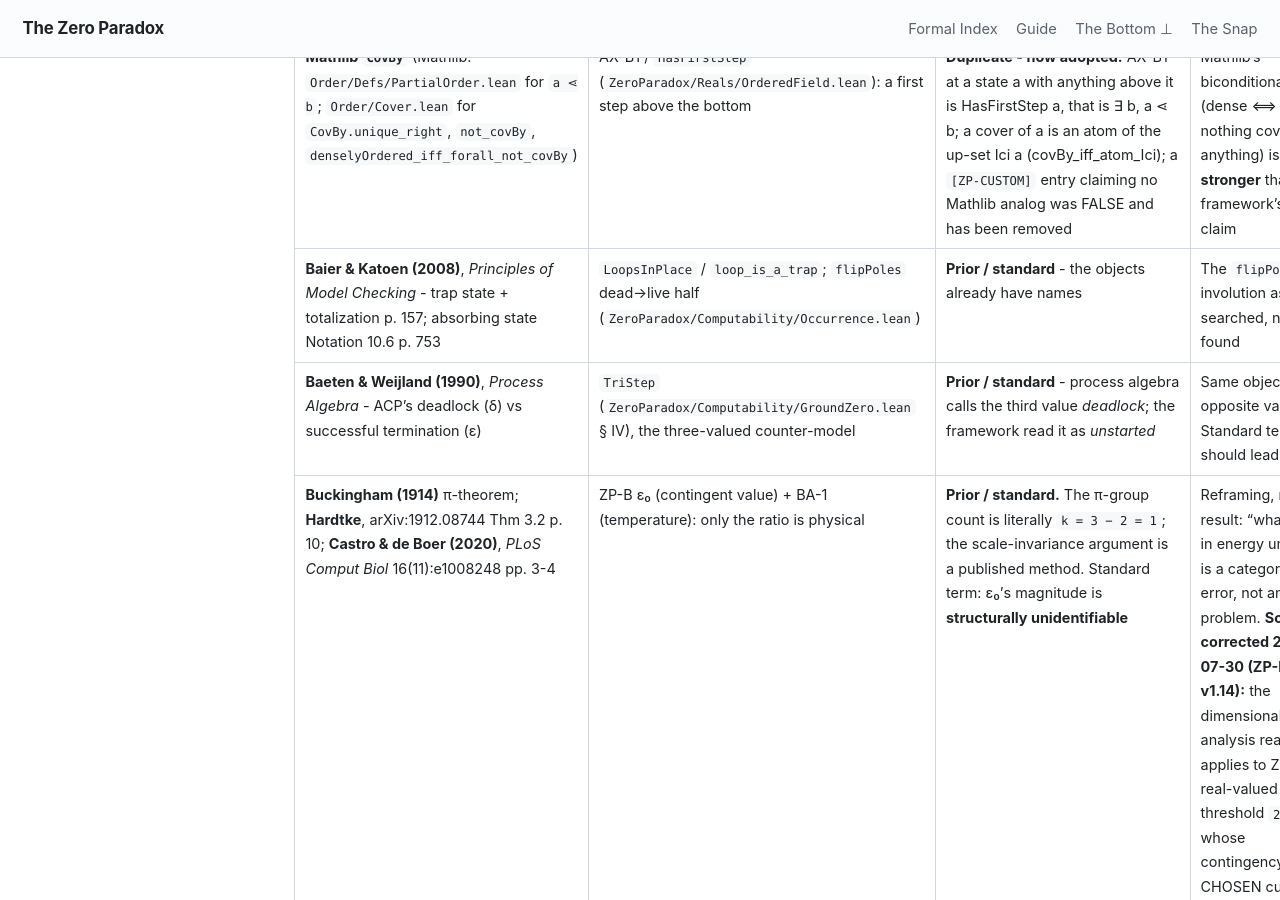
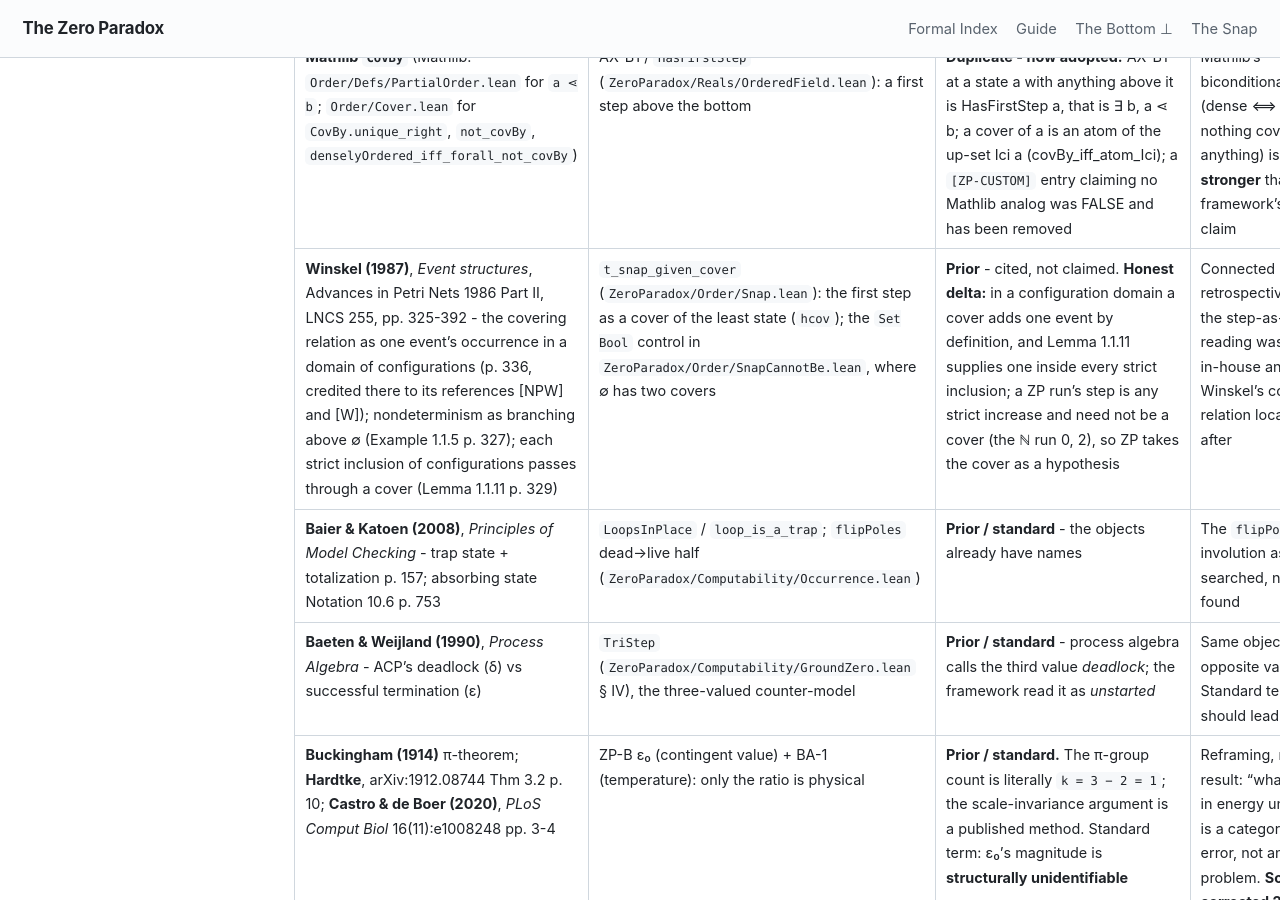
Before and after one commit to timbrigham/ZeroParadox, a Jekyll site: the page built from CLAIMS.md, in a window 1280 px wide and 900 px high, scrolled down 19145 px. Built offline with Jekyll 4.4.1, drawn with Linux system fonts in a browser that asks for light colours; our own code applies the rules of GitHub Pages for plain Markdown files.

Commit message:
hcov: cite Winskel 1987 for step-as-cover; gloss fixes
Prior-art remediation: the cover as a one-step transition, and two covers
of the least state as nondeterministic branching, is Winskel, Event
structures, LNCS 255 (1987), p. 336 and Example 1.1.5 p. 327. A Reading
line at t_snap_given_cover and beside the Set Bool control, plus a row in
CLAIMS.md's convergence ledger, with the delta: in a configuration domain
a cover adds one event and Lemma 1.1.11 puts one inside every strict
inclusion; a ZP run's step need not be a cover, so hcov is a hypothesis.

Ordinary gloss fixes: zpSemilatticeSup is an abbrev; the
axb1_gives_unique_target order is the carrier's own; "the bottom of
Set.Ici a" for "the local bottom"; "supply the cover"; the
t_snap_given_cover #check gloss names the triple and hcov's transport.

Co-Authored-By: Claude Opus 5.5 (1M context) <noreply@anthropic.com>

```diff
--- a/CLAIMS.md
+++ b/CLAIMS.md
@@ -205,6 +205,7 @@ Three things to read it correctly:
 | **Escardó** - `not-finite-is-∞'` (TypeTopology, `GenericConvergentSequence`); ℕ∞ as the final coalgebra of `𝟙 + (−)` | `notEL_unique` (`ZeroParadox/Computability/GroundZero.lean`): the behaviour that never reaches a leaf is uniquely `natInfinity` | **Prior - and purer.** Escardó proves it `--safe --without-K` from function extensionality alone; ours carries `Classical.choice` via Mathlib's QPF quotient | Identical result. Live purity lead: their route is choice-free |
 | **Rutten (2000)**, *Universal Coalgebra*, TCS 249 - p. 16 ("∞ only takes a step to itself and hence never terminates"); Ex. 10.2(4) p. 44; §12 pp. 51-52 | same - the classical home, and the same bisimulation on the same carrier | **Prior** - cited, not claimed | Jacobs Ex. 2.4.1 p. 66 supports the OBJECT (ℕ ∪ {∞} as final coalgebra), not the uniqueness lemma |
 | **Mathlib `CovBy`** (Mathlib: `Order/Defs/PartialOrder.lean` for `a ⋖ b`; `Order/Cover.lean` for `CovBy.unique_right`, `not_covBy`, `denselyOrdered_iff_forall_not_covBy`) | AX-B1 / `HasFirstStep` (`ZeroParadox/Reals/OrderedField.lean`): a first step above the bottom | **Duplicate - now adopted.** AX-B1 at a state a with anything above it is HasFirstStep a, that is ∃ b, a ⋖ b; a cover of a is an atom of the up-set Ici a (covBy_iff_atom_Ici); a `[ZP-CUSTOM]` entry claiming no Mathlib analog was FALSE and has been removed | Mathlib's biconditional (dense ⟺ nothing covers anything) is **stronger** than the framework's own claim |
+| **Winskel (1987)**, *Event structures*, Advances in Petri Nets 1986 Part II, LNCS 255, pp. 325-392 - the covering relation as one event's occurrence in a domain of configurations (p. 336, credited there to its references [NPW] and [W]); nondeterminism as branching above ∅ (Example 1.1.5 p. 327); each strict inclusion of configurations passes through a cover (Lemma 1.1.11 p. 329) | `t_snap_given_cover` (`ZeroParadox/Order/Snap.lean`): the first step as a cover of the least state (`hcov`); the `Set Bool` control in `ZeroParadox/Order/SnapCannotBe.lean`, where ∅ has two covers | **Prior** - cited, not claimed. **Honest delta:** in a configuration domain a cover adds one event by definition, and Lemma 1.1.11 supplies one inside every strict inclusion; a ZP run's step is any strict increase and need not be a cover (the ℕ run 0, 2), so ZP takes the cover as a hypothesis | Connected retrospectively - the step-as-cover reading was built in-house and Winskel's covering relation located after |
 | **Baier & Katoen (2008)**, *Principles of Model Checking* - trap state + totalization p. 157; absorbing state Notation 10.6 p. 753 | `LoopsInPlace` / `loop_is_a_trap`; `flipPoles` dead→live half (`ZeroParadox/Computability/Occurrence.lean`) | **Prior / standard** - the objects already have names | The `flipPoles` involution as such: searched, none found |
 | **Baeten & Weijland (1990)**, *Process Algebra* - ACP's deadlock (δ) vs successful termination (ε) | `TriStep` (`ZeroParadox/Computability/GroundZero.lean` § IV), the three-valued counter-model | **Prior / standard** - process algebra calls the third value *deadlock*; the framework read it as *unstarted* | Same object, opposite valence. Standard term should lead |
 | **Buckingham (1914)** π-theorem; **Hardtke**, arXiv:1912.08744 Thm 3.2 p. 10; **Castro & de Boer (2020)**, *PLoS Comput Biol* 16(11):e1008248 pp. 3-4 | ZP-B ε₀ (contingent value) + BA-1 (temperature): only the ratio is physical | **Prior / standard.** The π-group count is literally `k = 3 − 2 = 1`; the scale-invariance argument is a published method. Standard term: ε₀'s magnitude is **structurally unidentifiable** | Reframing, not a result: "what is ε₀ in energy units?" is a category error, not an open problem. **Scope corrected 2026-07-30 (ZP-B v1.14):** the dimensional-analysis reading applies to ZP-B's real-valued threshold `2^k`, whose contingency is the CHOSEN cutoff exponent — a normalisation. It does NOT apply to ε₀ itself, which is a *position* (`Ordinal.epsilon 0`, Veblen (1,0)) and therefore unitless, exactly as ⊥ is. ZP-B v1.12's "restates the contingency as dimensional" was retracted at v1.14; do not read this row as making ε₀ dimensionful |
```
Also changed, not shown: 2 other files.
